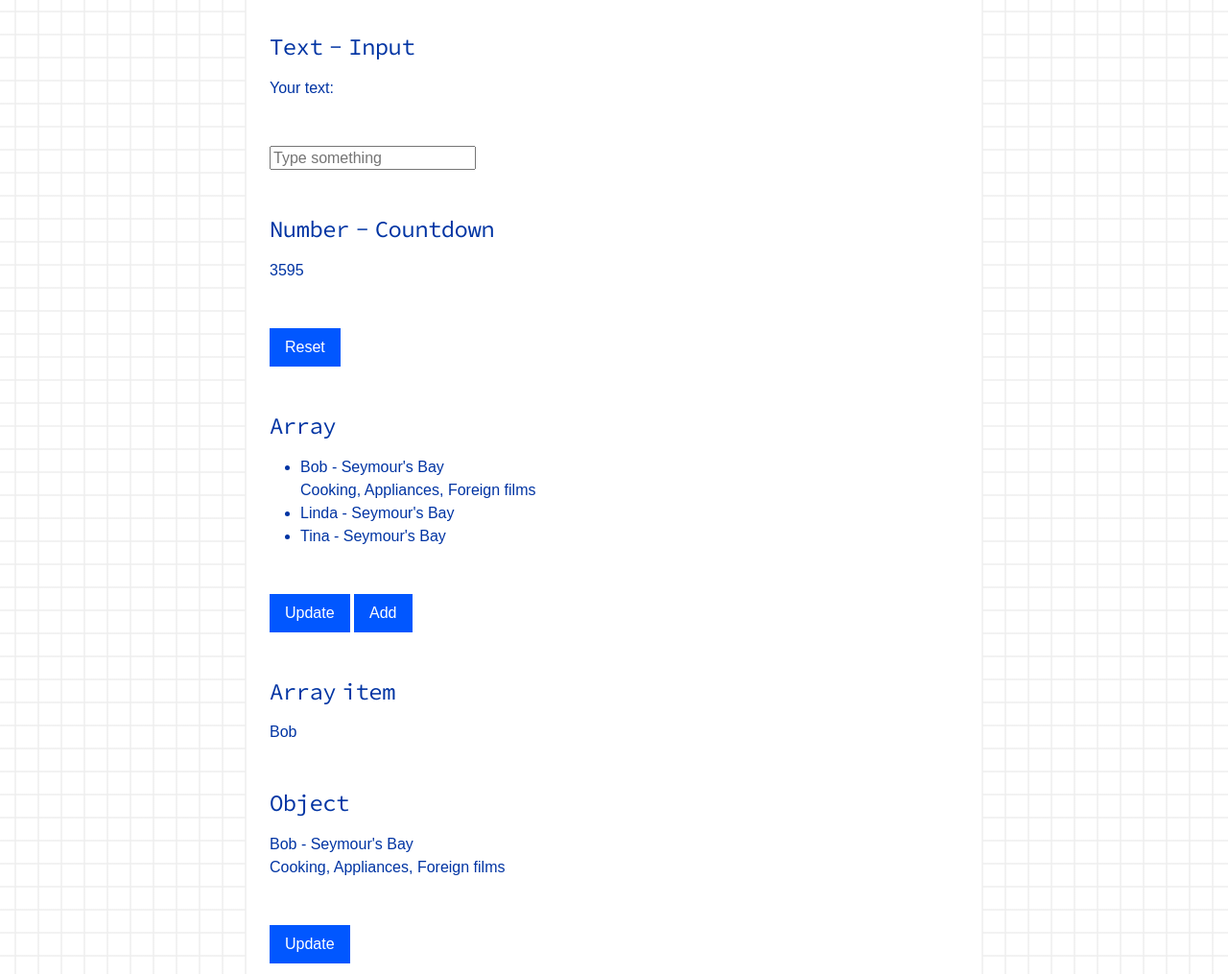
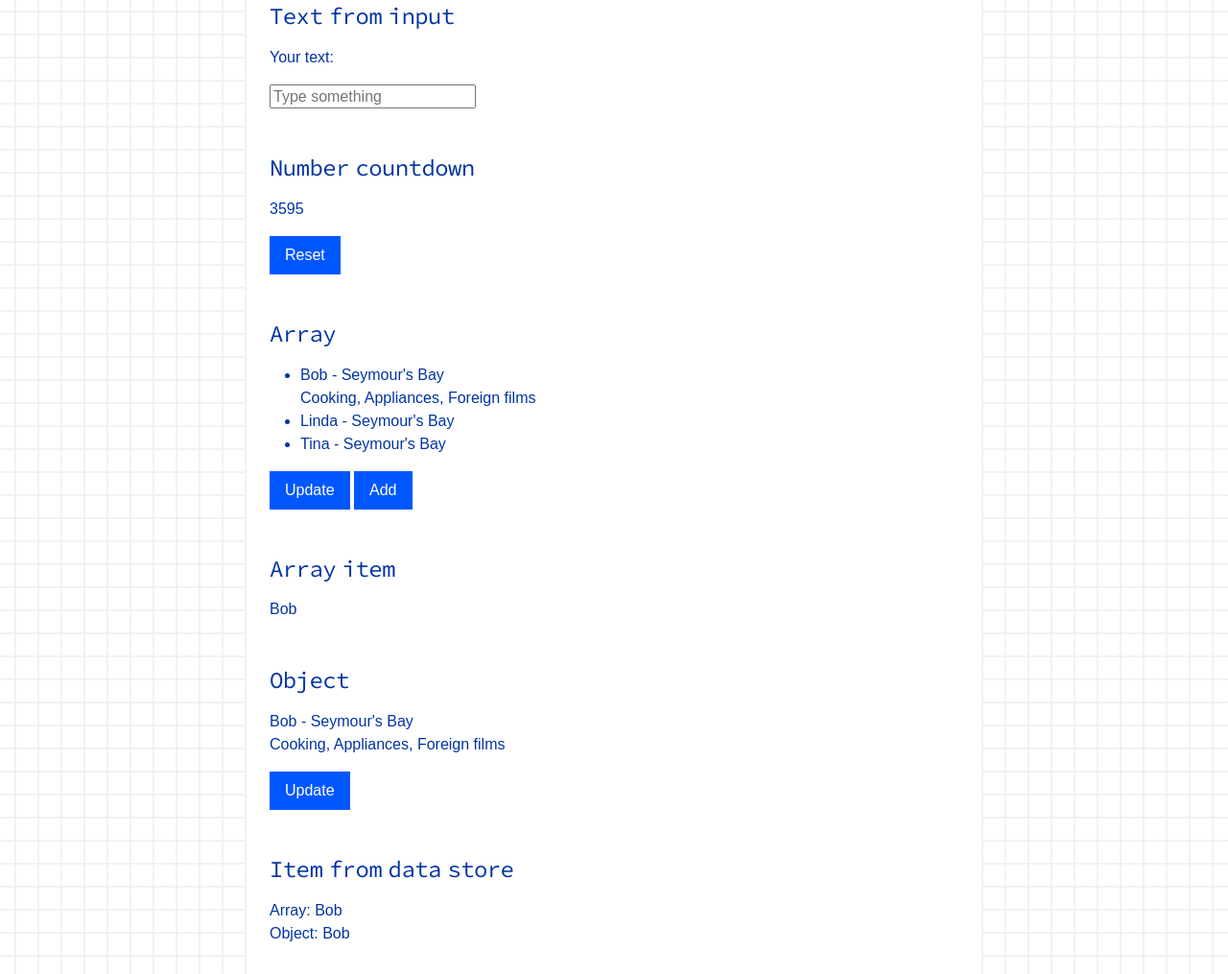
Before and after one commit to NigelOToole/data-live, a website with bundled scripts: page src/index.html in a window 1280 px wide. Shown: the part 805-1820 px from the top of the page at 96% size. Built offline with nearby package versions, Linux system fonts and the light colour scheme; files whose address does not match are found by name.

Commit message:
Add attribute for existing data store

```diff
--- a/package.json
+++ b/package.json
@@ -8,7 +8,7 @@
     "proxy",
     "javascript"
   ],
-  "version": "1.0.0",
+  "version": "1.1.0",
   "main": "src/scripts/data-live.js",
   "license": "MIT",
   "engines": {
--- a/src/index.html
+++ b/src/index.html
@@ -49,7 +49,7 @@
             <img src="images/data-live-logo.svg" class="page-intro-img" width="80" height="80" alt="Data Live logo">
           </div>
 
-          <p>Automatically update an elements text when data is updated. It is not intended as a replacement for a UI library but a small utility for vanilla JS apps.</p>
+          <p>Automatically update an elements text when data is updated. Supports complex data and templates for presentation. Intended as a utility for vanilla JS apps not as a replacement for a UI library.</p>
 
           <h3>Features</h3>
           <ul class="columns-sm-2">
@@ -69,33 +69,43 @@
           <h2>Demos</h2>
           <p>Interactive demos on <a href="https://codepen.io/nigelotoole/pen/qBeopqe" target="_blank">Codepen</a>.</p>
 
-          <section class="demo flow">
 
           <h3>Text</h3>
           <div data-live="text">Text</div>
           <button class="btn demo-btn"><span>Update</span></button>
 
-            <h3>Text - Input</h3>
+
+          <h3>Text from input</h3>
           <p>Your text: <span data-live='input-text'></p>
           <input class="input-text" type="text" placeholder="Type something" />
 
-            <h3>Number - Countdown</h3>
+
+          <h3>Number countdown</h3>
           <div class="input-number" data-live="seconds">3600</div>
           <button class="btn demo-btn"><span>Reset</span></button>
+
 
           <h3>Array</h3>
           <div class="users"></div>
           <button class="btn demo-btn"><span>Update</span></button>
           <button class="btn demo-btn"><span>Add</span></button>
 
+
           <h3>Array item</h3>
           <div class="user-zero"></div>
+
 
           <h3>Object</h3>
           <div class="user"></div>
           <button class="btn demo-btn"><span>Update</span></button>
 
-          </section>
+
+          <h3>Item from data store</h3>
+          <p>
+            Array: <span data-live-store="users" data-live="[0].firstname"></span><br>
+            Object: <span data-live-store="user" data-live="firstname"></span>
+          </p>
+
 
         </div>
       </section>
@@ -150,7 +160,7 @@ let usersComponent = component(dataArray, 'users', usersTemplate);
 usersComponent[0]['firstname'] = `${usersComponent[0]['firstname']} updated`;
 </code></pre>
 
-<p>To use data in an already crated store you can with duplicate the element e.g. &lt;div class="users"&gt;&lt;/div&gt;. If you need to present the data differently you can add an effect to the store.</p>
+<p>To use data in an existing store you can with duplicate the element e.g. &lt;div class="users"&gt;&lt;/div&gt;. If you need to present the data differently you can add an effect to the store.</p>
 
 <pre><code class="scroll-shadow-inline" tabindex="0">let userZeroTemplate = (data) => {
   data = data[0];
@@ -158,6 +168,12 @@ usersComponent[0]['firstname'] = `${usersComponent[0]['firstname']} updated`;
 }
 
 effect(usersComponent, 'users', userZeroTemplate, '.user-zero');
+</code></pre>
+
+<p>Alternatively if you just want to update the text of an element with the value from an existing store, add the data-live-store attribute with the store name and the data-live attribute with the needed data.</p>
+
+<pre><code class="scroll-shadow-inline" tabindex="0">&lt;span data-live-store="users" data-live="[0].firstname"&gt;&lt;/span&gt;
+&lt;span data-live-store="user" data-live="firstname"&gt;&lt;/span&gt;
 </code></pre>
 
 
--- a/src/scripts/data-live.js
+++ b/src/scripts/data-live.js
@@ -1,4 +1,21 @@
 // Data Live
+const attributeSelector = 'live';
+const storeAttributeSelector = 'live-store';
+
+
+function bracketToDot (key) {
+  return key.replace(/'/g, '').replace(/"/g, '').replaceAll('[', '.').replaceAll(']', '.').replaceAll('..', '.').replace(/\.$/g, '').replace(/^\./g, '');;
+};
+
+function getValueFromString (data, key) {
+  return bracketToDot(key)
+  .split('.')
+  .reduce((accumulator, current) => {
+    return accumulator && accumulator?.[current];
+  }, data);
+}
+
+
 const getStore = (key, store) => (store === window) ? window[key] : store;
 
 function get (key, store = window) {
@@ -23,11 +40,20 @@ function emitUpdate (data, name) {
 
 function effect (data, name, template, selector) {
   document.addEventListener(name, (event) => {
-    let elements = document.querySelectorAll(selector);
+    let output = template(event.detail);
+    if (output === undefined) return;
 
-    for (const item of elements) {
-      item.innerHTML = template(event.detail);
+    if (typeof selector === 'string') {
+      let elements = document.querySelectorAll(selector);
+
+      for (const item of elements) {
+        item.innerHTML = output;
+      }
     }
+    else {
+      selector.innerHTML = output;
+    }
+
   });
 
   emitUpdate(data, name);
@@ -69,21 +95,26 @@ function component (data, name, template, selector = '') {
   let currentStore = store(data, name);
   effect(currentStore, name, template, selector);
 
+  let elements = document.querySelectorAll(`[data-${storeAttributeSelector}=${name}]`);
+  for (const item of elements) {
+    let template = () => getValueFromString(currentStore, item.dataset[attributeSelector]);
+    effect(currentStore, name, template, item);
+  }
+
   return currentStore;
 }
 
 
 function init () {
-  let dataSelector = 'live';
-  let elements = document.querySelectorAll(`[data-${dataSelector}]`);
+  let elements = document.querySelectorAll(`[data-${attributeSelector}]:not([data-${storeAttributeSelector}])`);
 
   for (const item of elements) {
-    const name = item.dataset[dataSelector];
+    const name = item.dataset[attributeSelector];
 
     if (!window[name]) {
       let data = { [name]: item.textContent };
       let template = (data) => data[name];
-      let selector = `[data-${dataSelector}=${name}]`;
+      let selector = `[data-${attributeSelector}=${name}]`;
 
       window[name] = component(data, name, template, selector);
     }
--- a/src/scripts/main.js
+++ b/src/scripts/main.js
@@ -113,7 +113,7 @@ window.addEventListener('DOMContentLoaded', (event) => {
     <ul>
         ${ data.map((item) => {
           return `<li>
-            ${ item['firstname']} - ${item['address']['city'] }<br>
+            ${ item['firstname']} ${ item?.['address']?.['city'] ? ` - ${item?.['address']?.['city']}` : '' }<br>
             ${ item['interests'] ? item['interests'].map((item) => item.name).join(', ') : '' }
           </li>`;
         }).join('')}
@@ -128,8 +128,8 @@ window.addEventListener('DOMContentLoaded', (event) => {
   })
 
   document.querySelector('.users + .demo-btn + .demo-btn').addEventListener('click', () => {
-    usersComponent.push({"firstname": "Gene", "address": {"city": "Seymour's Bay"}});
-    usersComponent.push({"firstname": "Louise", "address": {"city": "Seymour's Bay"}});
+    usersComponent.push({"firstname": "Gene"});
+    usersComponent.push({"firstname": "Louise"});
   })
 
 
@@ -137,7 +137,7 @@ window.addEventListener('DOMContentLoaded', (event) => {
   // There is an existing store so we just add the effect for this item
   let userZeroTemplate = (data) => {
     data = data[0];
-    return `${ data['firstname']}`;
+    return `${ data?.['firstname']}`;
   }
 
   effect(usersComponent, 'users', userZeroTemplate, '.user-zero');
--- a/src/styles/main.css
+++ b/src/styles/main.css
@@ -519,8 +519,8 @@ code.scroll-shadow-inline {
   }
 } */
 /* Demos */
-.demos .container {
-  --flow-space: var(--layout-space-lg);
+.fullwidth.demos  {
+  --flow-space: var(--layout-space-sm);
 }
 /* ----- Buttons ----- */
 .btn {
@@ -891,5 +891,3 @@ a .icon, button .icon {
 .header {
   display: none;
 } */
-
-/*# sourceMappingURL=main.css.map */
--- a/src/styles/site/layout.css
+++ b/src/styles/site/layout.css
@@ -147,6 +147,6 @@
 
 
 /* Demos */
-.demos .container {
-  --flow-space: var(--layout-space-lg);
+.fullwidth.demos  {
+  --flow-space: var(--layout-space-sm);
 }
```
Lines whose indentation alone changed are shown as unchanged.
